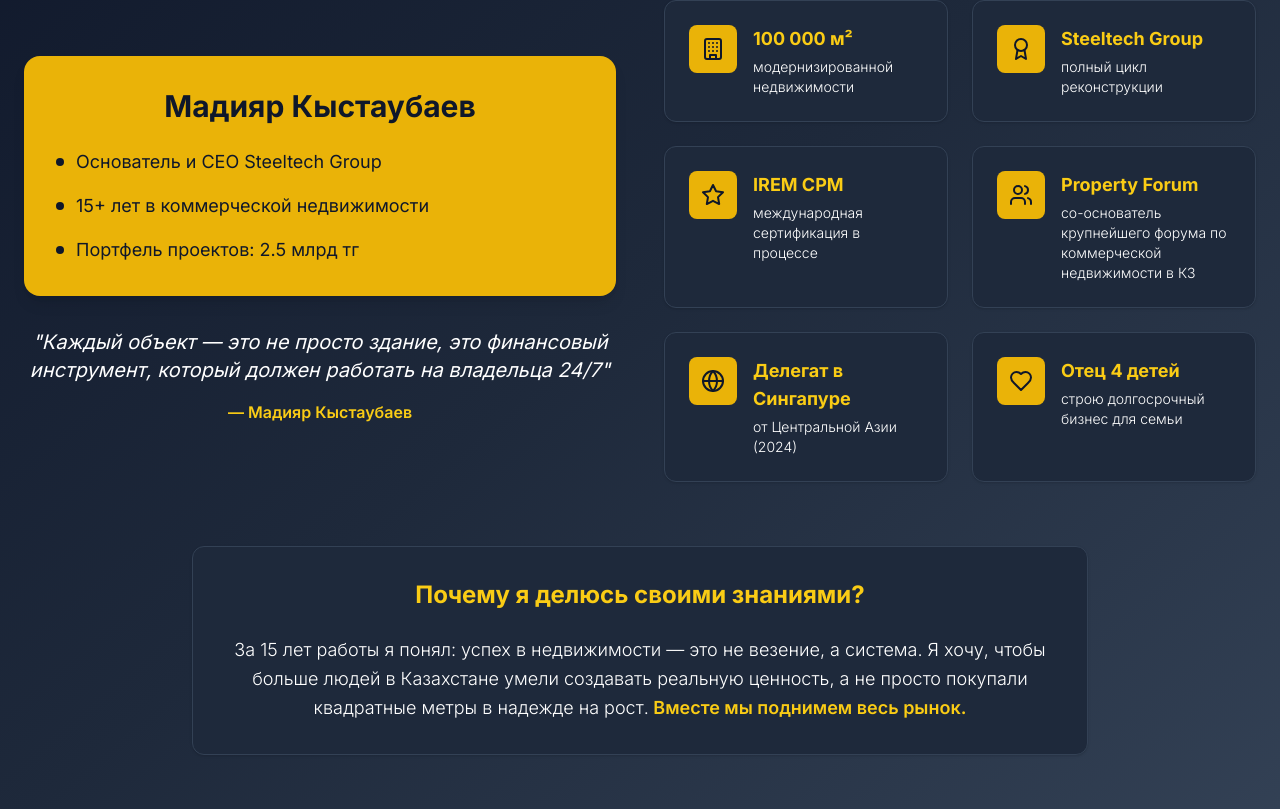
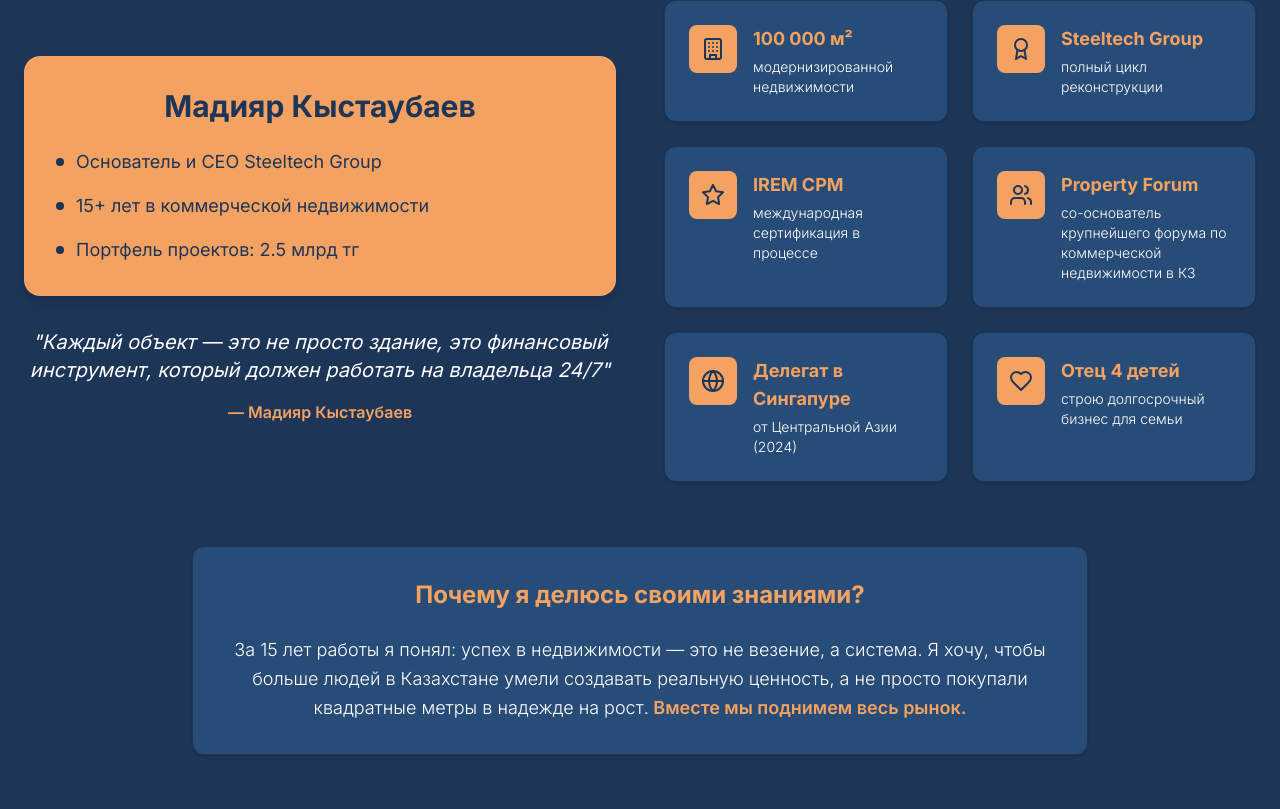
Before and after one commit to Danial992/landing, a React (Vite) app: page / in a window 1280 px wide. Shown: the part 4991-5800 px from the top of the page. Built offline with nearby package versions, Linux system fonts and the light colour scheme.

Commit message:
Update SpeakerSection.tsx

```diff
--- a/src/components/SpeakerSection.tsx
+++ b/src/components/SpeakerSection.tsx
@@ -36,29 +36,29 @@
   ];
 
   return (
-    <section className="py-20 px-6 bg-gradient-to-br from-slate-900 via-slate-800 to-slate-700 text-white">
+    <section className="py-20 px-6 bg-[#1D3557] text-white">
       <div className="max-w-7xl mx-auto">
         <div className="text-center mb-16">
           <h2 className="text-4xl lg:text-5xl font-bold mb-6">
-            Почему стоит учиться именно у <span className="text-yellow-400">Мадияра Кыстаубаева</span>
+            Почему стоит учиться именно у <span className="text-[#F4A261]">Мадияра Кыстаубаева</span>
           </h2>
         </div>
 
         <div className="grid lg:grid-cols-2 gap-12 items-center">
           <div className="space-y-8">
-            <div className="bg-yellow-500 text-slate-900 rounded-2xl p-8 shadow-lg">
+            <div className="bg-[#F4A261] text-[#1D3557] rounded-2xl p-8 shadow-lg">
               <h3 className="text-3xl font-bold mb-6 text-center">Мадияр Кыстаубаев</h3>
               <div className="space-y-4 text-lg">
                 <div className="flex items-center space-x-3">
-                  <div className="w-2 h-2 bg-slate-900 rounded-full"></div>
+                  <div className="w-2 h-2 bg-[#1D3557] rounded-full"></div>
                   <span>Основатель и CEO Steeltech Group</span>
                 </div>
                 <div className="flex items-center space-x-3">
-                  <div className="w-2 h-2 bg-slate-900 rounded-full"></div>
+                  <div className="w-2 h-2 bg-[#1D3557] rounded-full"></div>
                   <span>15+ лет в коммерческой недвижимости</span>
                 </div>
                 <div className="flex items-center space-x-3">
-                  <div className="w-2 h-2 bg-slate-900 rounded-full"></div>
+                  <div className="w-2 h-2 bg-[#1D3557] rounded-full"></div>
                   <span>Портфель проектов: 2.5 млрд тг</span>
                 </div>
               </div>
@@ -69,19 +69,22 @@
                 "Каждый объект — это не просто здание, это финансовый инструмент,
                 который должен работать на владельца 24/7"
               </blockquote>
-              <p className="text-yellow-400 font-semibold">— Мадияр Кыстаубаев</p>
+              <p className="text-[#F4A261] font-semibold">— Мадияр Кыстаубаев</p>
             </div>
           </div>
 
           <div className="grid md:grid-cols-2 gap-6">
             {achievements.map((achievement, index) => (
-              <div key={index} className="bg-slate-800 rounded-xl p-6 border border-slate-700 shadow hover:bg-slate-700 transition-colors">
+              <div
+                key={index}
+                className="bg-[#274C77] rounded-xl p-6 border border-[#1D3557] shadow hover:bg-[#345B8C] transition-colors"
+              >
                 <div className="flex items-start space-x-4">
-                  <div className="bg-yellow-500 p-3 rounded-lg text-slate-900">
+                  <div className="bg-[#F4A261] p-3 rounded-lg text-[#1D3557]">
                     {achievement.icon}
                   </div>
                   <div>
-                    <h4 className="font-bold text-lg text-yellow-400 mb-1">
+                    <h4 className="font-bold text-lg text-[#F4A261] mb-1">
                       {achievement.title}
                     </h4>
                     <p className="text-white text-sm">
@@ -95,15 +98,15 @@
         </div>
 
         <div className="mt-16 text-center">
-          <div className="bg-slate-800 rounded-xl p-8 max-w-4xl mx-auto border border-slate-700 shadow">
-            <h3 className="text-2xl font-bold mb-6 text-yellow-400">
+          <div className="bg-[#274C77] rounded-xl p-8 max-w-4xl mx-auto border border-[#1D3557] shadow">
+            <h3 className="text-2xl font-bold mb-6 text-[#F4A261]">
               Почему я делюсь своими знаниями?
             </h3>
             <p className="text-lg text-white leading-relaxed">
               За 15 лет работы я понял: успех в недвижимости — это не везение, а система.
               Я хочу, чтобы больше людей в Казахстане умели создавать реальную ценность,
               а не просто покупали квадратные метры в надежде на рост.
-              <span className="text-yellow-400 font-semibold"> Вместе мы поднимем весь рынок.</span>
+              <span className="text-[#F4A261] font-semibold"> Вместе мы поднимем весь рынок.</span>
             </p>
           </div>
         </div>
```
